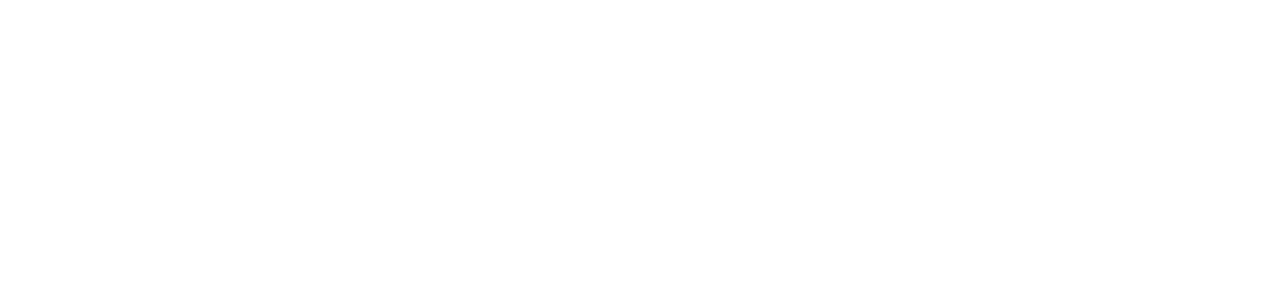
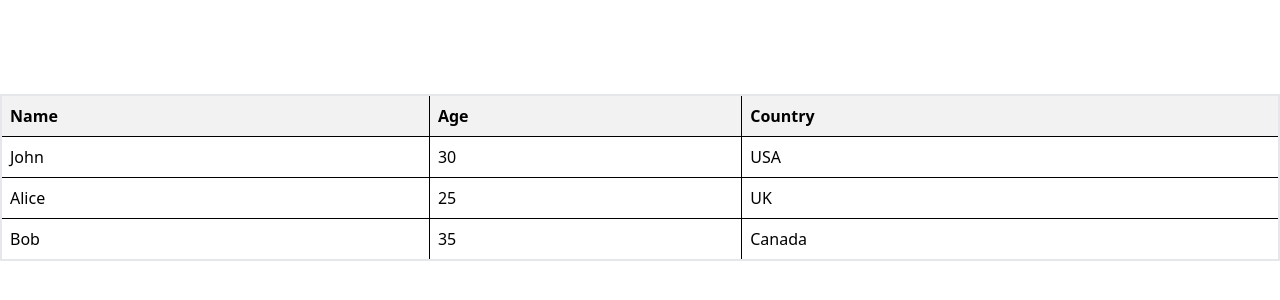
Before and after one commit to bipro-b/cuet-class-schedule, a React (Vite) app in the folder client/: page /Teacher in a window 1280 px wide. Before the commit this address had no page. Shown: the part 106-406 px from the top of the page. Built offline with nearby package versions, Linux system fonts and the light colour scheme.

Commit message:
teacher dashboard

```diff
--- a/client/src/App.jsx
+++ b/client/src/App.jsx
@@ -4,6 +4,7 @@
 import Navbar from './components/Navbar';
 import CourseCoordinator from './pages/Coordinator/CourseAssign/CourseAssign';
 import Dashboard from './pages/Coordinator/Dashboard/Dashboard';
+import AssignedCourse from './pages/Teacher/AssignedCourse/AssignedCourse';
 function App() {
   return (
     <>
@@ -12,6 +13,7 @@
   <Routes>
     <Route path='/' element={<Dashboard/>} />
     <Route path='/form_submit' element={<CourseCoordinator/>} />
+    <Route path='/Teacher' element={<AssignedCourse/>} />
      {/* <Route path='/sign-in' element={<SignIn/>} />
     <Route path='/sign-up' element={<SignUp/>} />
     <Route path='/about' element={<About/>} />
--- a/client/src/pages/Coordinator/CourseAssign/CourseAssign.jsx
+++ b/client/src/pages/Coordinator/CourseAssign/CourseAssign.jsx
@@ -19,34 +19,36 @@
   };
   const CourseCoordinator = () =>
 {
-    // const dispatch = useDispatch();
-    // const navigate = useNavigate();
-    // const formsubmit = async (values, onSubmitProps) => {
-    //     const loggedInResponse = await fetch(`${process.env.REACT_APP_API_URL}/auth/login`, {
-    //       method: "POST",
-    //       headers: { "Content-Type": "application/json" },
-    //       body: JSON.stringify(values),
-    //     });
-    //     const loggedIn = await loggedInResponse.json();
-    //     onSubmitProps.resetForm();
-    //     if (loggedIn.user) {
-    //       const name=loggedIn.user.firstName+" "+loggedIn.user.lastName;
-    //       dispatch(
-    //         setLogin({
-    //           user: loggedIn.user,
-    //           id: loggedIn.user._id,
-    //           name: name,
-    //           token: loggedIn.token,
-    //         })
-    //       );
-    //       const id=loggedIn.user._id;
-    //       const path = `/profile/${id}`;
-    //       navigate(path);
-    //     }
-    //     else{
-    //       alert("Wrong email or password");
-    //     }
-    //   };
+    const dispatch = useDispatch();
+    const navigate = useNavigate();
+    const formsubmit = async (values, onSubmitProps) => {
+       console.log(values);
+        // const loggedInResponse = await fetch(`http://localhost:5000/`, {
+        //   method: "POST",
+        //   headers: { "Content-Type": "application/json" },
+        //   body: JSON.stringify(values),
+        // });
+       // const loggedIn = await loggedInResponse.json();
+        onSubmitProps.resetForm();
+        // if (loggedIn.user) {
+        //   const name=loggedIn.user.firstName+" "+loggedIn.user.lastName;
+        //   dispatch(
+        //     setLogin({
+        //       user: loggedIn.user,
+        //       id: loggedIn.user._id,
+        //       name: name,
+        //       token: loggedIn.token,
+        //     })
+        //   );
+        //   const id=loggedIn.user._id;
+        //   const path = `/profile/${id}`;
+        const path = `/`;
+          navigate(path);
+        // }
+        // else{
+        //   alert("Wrong email or password");
+        // }
+      };
      const handleFormSubmit = async (values, onSubmitProps) => {
         await formsubmit(values, onSubmitProps);
       };
--- a/client/src/pages/Teacher/AssignedCourse/AssignedCourse.jsx
+++ b/client/src/pages/Teacher/AssignedCourse/AssignedCourse.jsx
@@ -1,11 +1,51 @@
 import React from 'react';
+import "../../Coordinator/Dashboard/Dashboard.css"
+import { useNavigate } from "react-router-dom";
+import { useDispatch } from "react-redux";
 
-const AssignedCourse = () => {
-    return (
-        <div>
-            <h1>Assigned Courses</h1>
-        </div>
-    );
+const AssignedCourse = ({ id }) => {
+    const Navigate = useNavigate();
+  const data = [
+    { name: "John", age: 30, country: "USA" },
+    { name: "Alice", age: 25, country: "UK" },
+    { name: "Bob", age: 35, country: "Canada" }
+  ];
+
+  function generateTableRows(data) {
+    return data.map((item, index) => (
+      <tr key={index}>
+        <td>{item.name}</td>
+        <td>{item.age}</td>
+        <td>{item.country}</td>
+      </tr>
+    ));
+  }
+
+  const handleClick = () => {
+    // Assuming Navigate is a function that handles navigation
+    // and id is a parameter for dynamic routing
+    Navigate(`/form_submit`);
+  };
+
+  return (
+    <>
+    <div className="container">
+      </div>
+
+        <table className="dynamic-table">
+          <thead>
+            <tr>
+              <th>Name</th>
+              <th>Age</th>
+              <th>Country</th>
+            </tr>
+          </thead>
+          <tbody>
+            {generateTableRows(data)}
+          </tbody>
+        </table>
+        </>
+  );
 };
 
 export default AssignedCourse;
```
